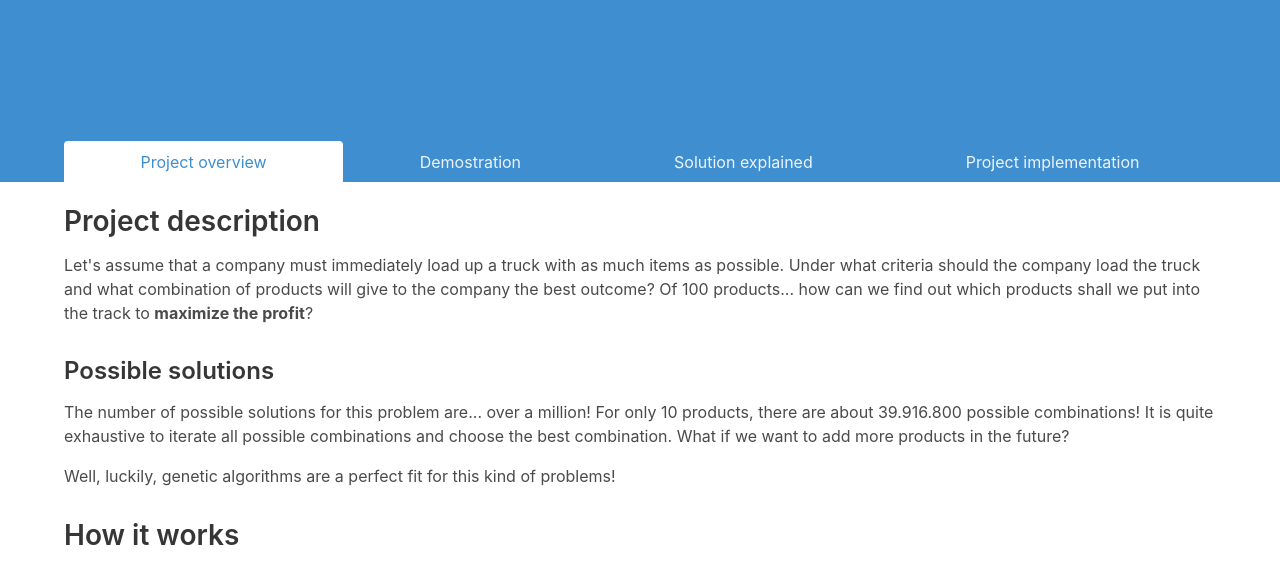
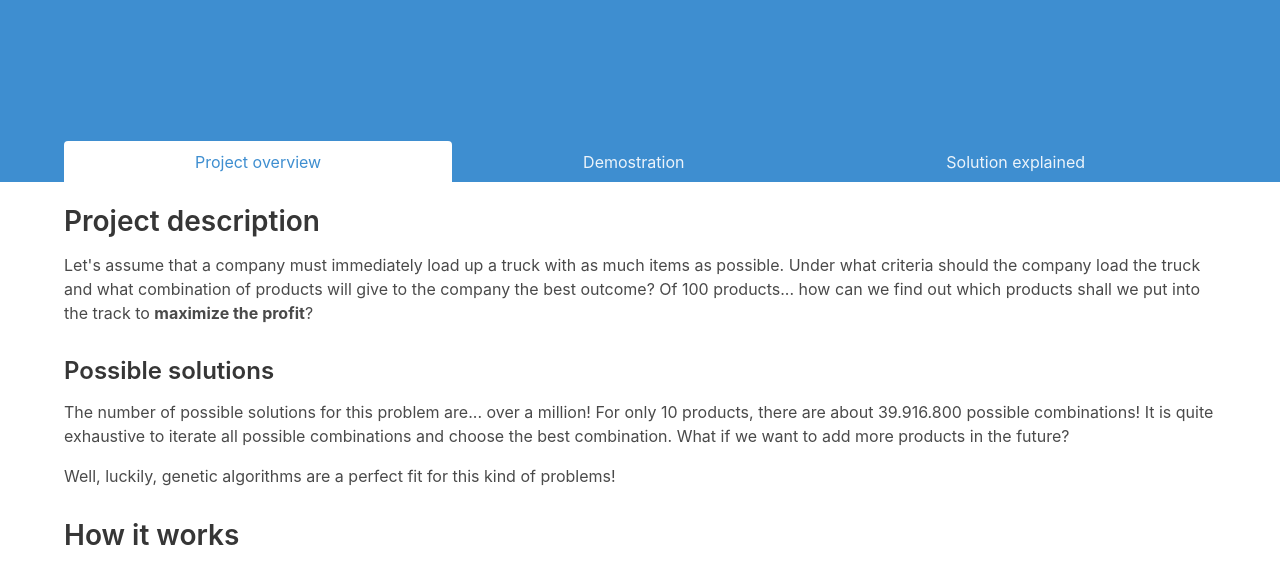
Before and after one commit to Mikhail-Konstantinou/genetic-products-transportation, a website: page index.html in a window 1280 px wide. Shown: the part 212-777 px from the top of the page. Drawn offline with Linux system fonts and the light colour scheme.

Commit message:
Removed extra tab

```diff
--- a/assets/js/page_manager.js
+++ b/assets/js/page_manager.js
@@ -9,8 +9,8 @@ pageManager = () => ({
             if (this.selectedTab < 0) {
                 this.selectedTab = 0;
             }
-            if (this.selectedTab > 3) {
-                this.selectedTab = 3
+            if (this.selectedTab > 2) {
+                this.selectedTab = 2
             }
         }
 });
--- a/index.html
+++ b/index.html
@@ -72,11 +72,8 @@
                   <a x-on:click="changeTab(1)">Demostration</a>
                 </li>
                 <li :class="selectedTab === 2 ? 'is-active' : ''">
-                  <a x-on:click="changeTab(2)">Solution explained</a>
+                    <a x-on:click="changeTab(2)">Solution explained</a>
                 </li>
-                <li :class="selectedTab === 3 ? 'is-active' : ''">
-                    <a x-on:click="changeTab(3)">Project implementation</a>
-                  </li>
               </ul>
             </div>
           </nav>
@@ -248,7 +245,7 @@
                                     <p>No. generations: <span x-text="tuner.numberOfGenerations"></span></p>
                                 </div>
                                 <div class="column is-6">
-                                    <p>Mutation rate: <span x-text="tuner.mutationRate">%</span></p>
+                                    <p>Mutation rate: <span x-text="tuner.mutationRate"></span>%</p>
                                     <p>Population size: <span x-text="tuner.populationSize"></span></p>
                                 </div>
                             </div>
@@ -354,24 +351,6 @@
                     <canvas id="chartSpaces"></canvas>
                 </div>
               </div>
-
-                <!-- <table class="table is-bordered is-striped is-narrow is-hoverable ">
-                <thead>
-                    <th>Generation</th>
-                    <th>Score ($)</th>
-                    <th>Space used (m³)</th>
-                </thead>
-                <tbody>
-                    <template x-for="solution of solutions">
-                    <tr>
-                        <td x-text="solution.generation"></td>
-                        <td x-text="parseFloat(solution.score).toFixed(2);"></td>
-                        <td x-text="parseFloat(solution.spaceUsed).toFixed(2);"></td>
-                    </tr>
-                    </template>
-                </tbody>
-                </table> -->
-
             </div>
 
         </div>
```
